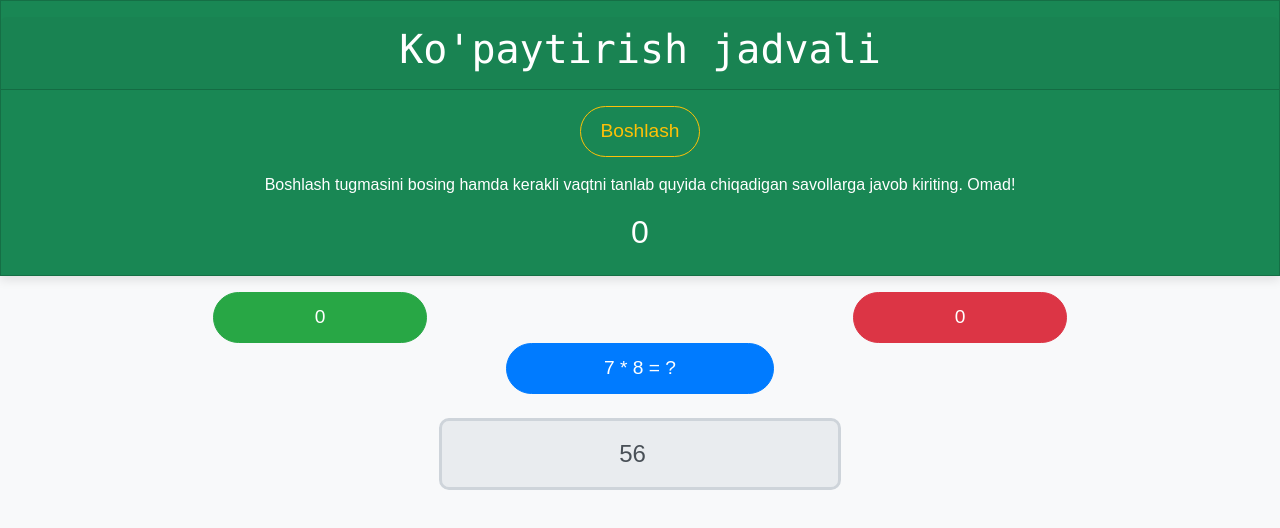
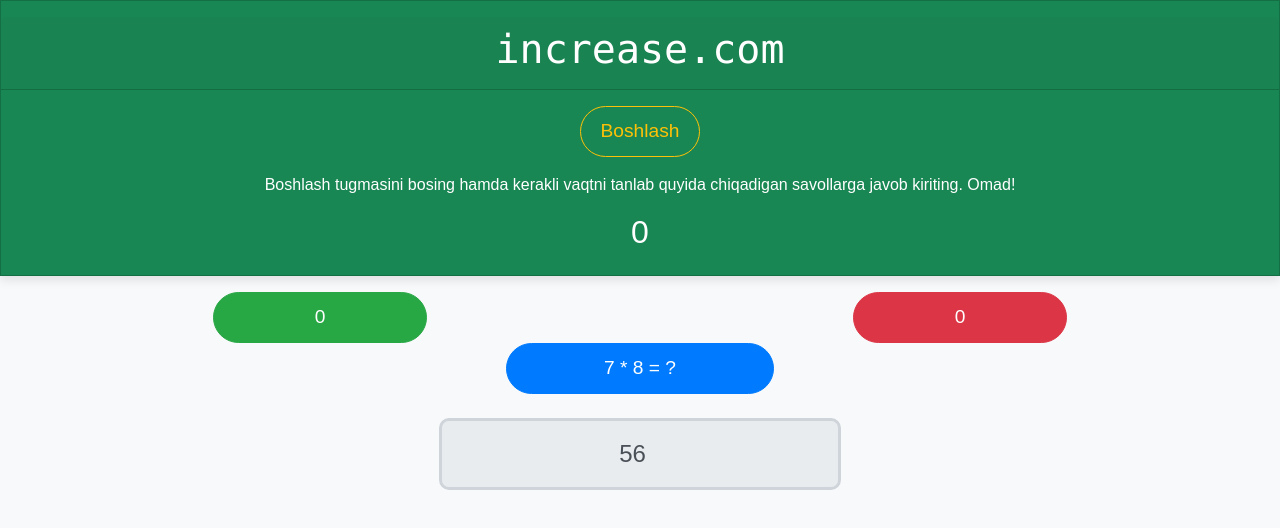
Before and after one commit to Dasturchi2010/increase.com, a plain HTML site: page index.html in a window 1280 px wide. Drawn offline with nearby package versions, Linux system fonts and the light colour scheme.

Commit message:
increase.com

```diff
--- a/index.html
+++ b/index.html
@@ -14,7 +14,7 @@
         integrity="sha384-GLhlTQ8iRABdZLl6O3oVMWSktQOp6b7In1Zl3/Jr59b6EGGoI1aFkw7cmDA6j6gD" crossorigin="anonymous">
     <link rel="stylesheet" href="style.css">
     <script src="https://ajax.googleapis.com/ajax/libs/jquery/3.5.1/jquery.min.js"></script>
-    <title>Ko'paytirish jadvali || Alicoder.uz</title>
+    <title>increase.com || Mottycoder</title>
 </head>
 
 <body>
@@ -24,7 +24,7 @@
             <div class="col-12 p-0">
                 <div class="card pt-3 text-center rounded-0 text-bg-success mb-3">
                     <div class="card-header title font-monospace">
-                        <h2>Ko'paytirish jadvali</h2>
+                        <h2>increase.com</h2>
                     </div>
                     <div class="card-body">
                         <button class="btn firstBtn btn-outline-warning" data-bs-toggle="modal"
```
